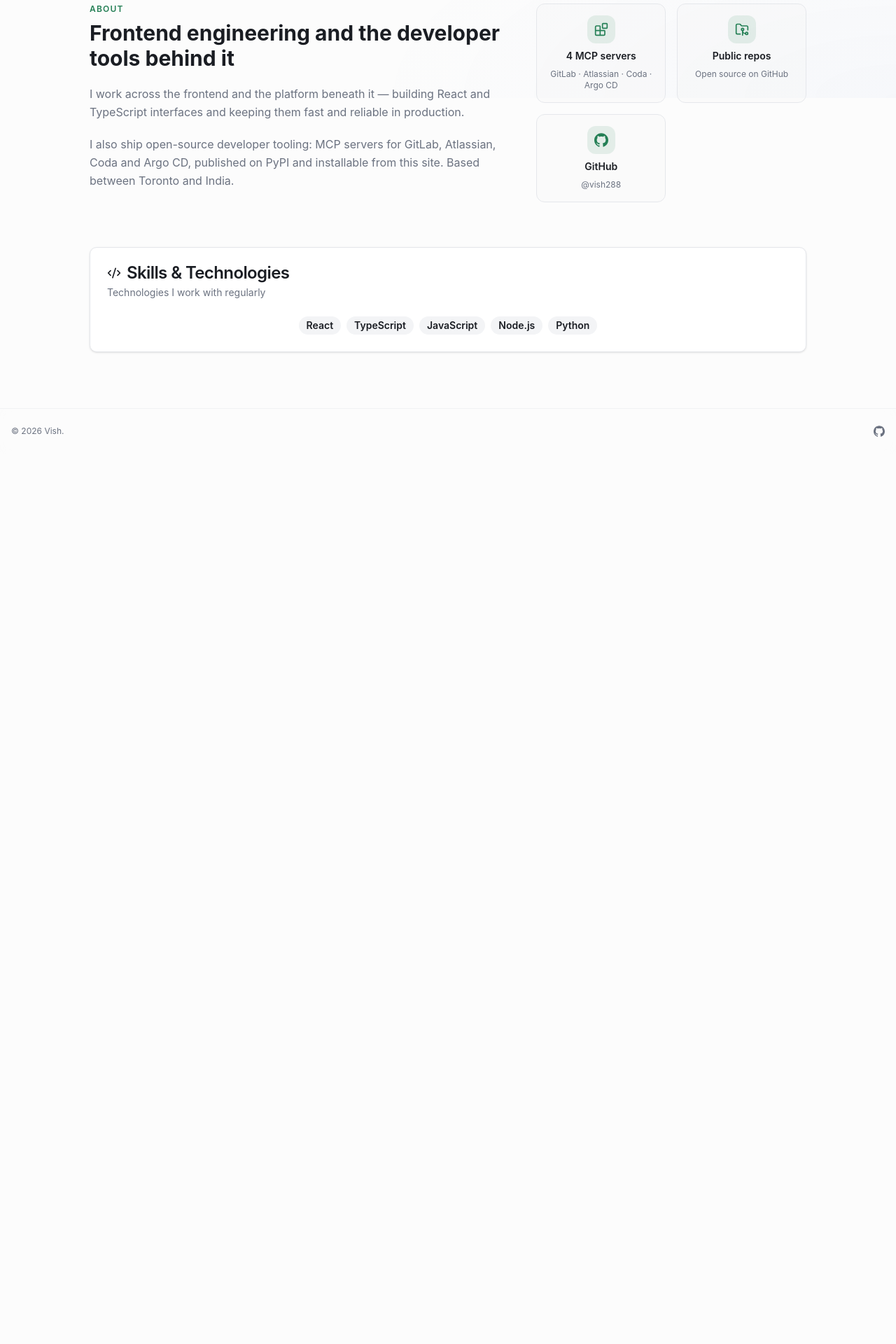
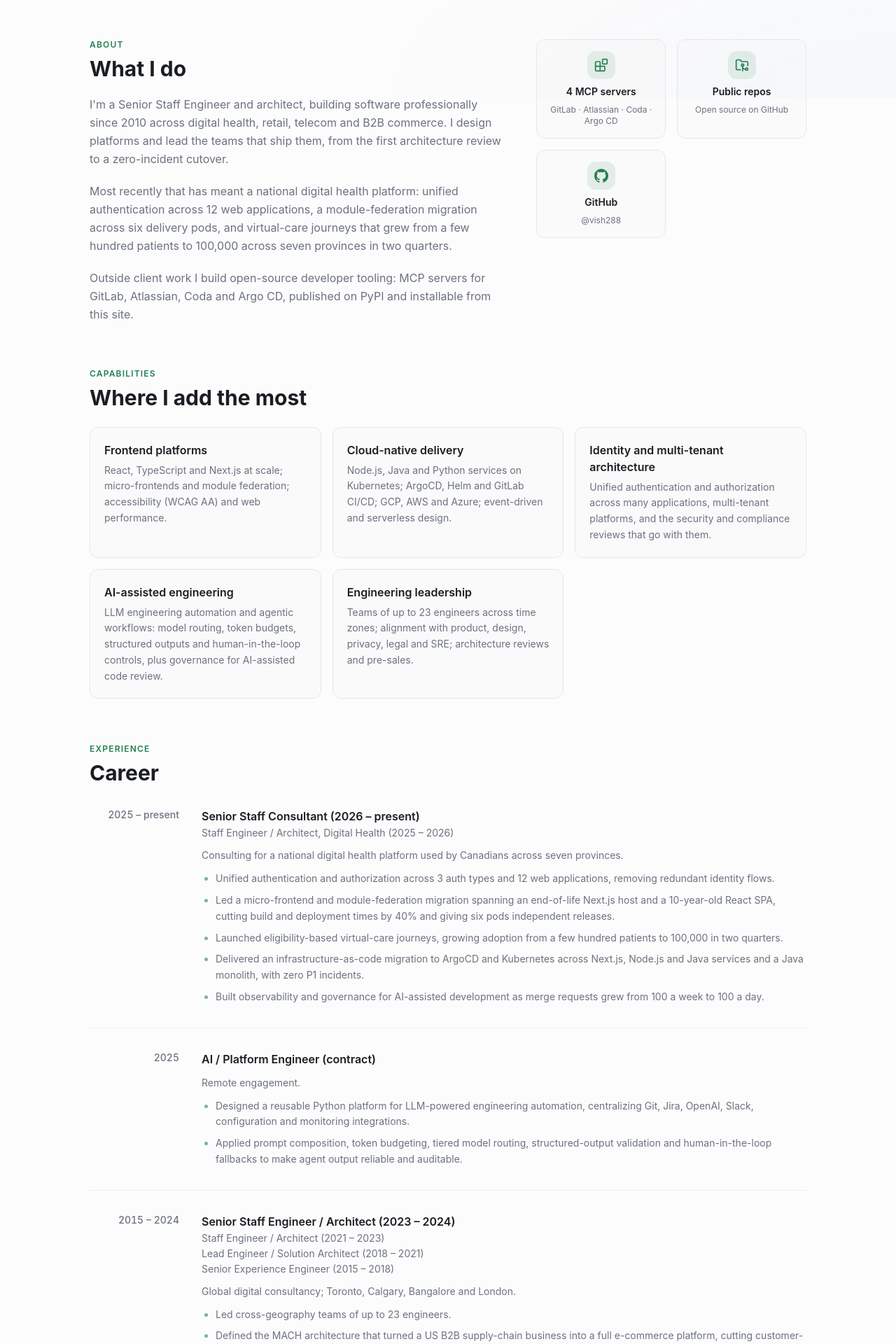
Before and after one commit to vish288/vish288.github.io, a React (Vite) app: page / in a window 1280 px wide. Shown: the part 660-2580 px from the top of the page at 70% size. Before the commit the page ends 1308 px from the top, so only its background shows below. Built offline with nearby package versions, Linux system fonts and the light colour scheme; no server answers.

Commit message:
feat(about): add capabilities and experience sections

```diff
--- a/src/constants/appStrings.ts
+++ b/src/constants/appStrings.ts
@@ -2,8 +2,9 @@
   // Personal Information
   DISPLAY_NAME: 'Vish',
   FULL_NAME: 'Visweshwaran S',
+  ROLE: 'Senior Staff Engineer & Architect',
   TAGLINE:
-    'Frontend & platform engineer. I build React apps and MCP servers for GitLab, Atlassian, Coda and Argo CD.',
+    'I lead platform modernization for large enterprises: unified identity, micro-frontends, cloud-native delivery and LLM-powered engineering tooling.',
   LOCATION: 'Toronto, Canada & India',
   GITHUB_URL: 'https://github.com/vish288',
   LINKEDIN_URL: 'https://www.linkedin.com/in/suryanarayananvisweshwaran/',
@@ -11,29 +12,110 @@
   // Navigation
   NAV_ABOUT: 'About',
   NAV_REPOSITORIES: 'Repositories',
-  NAV_MCP: 'MCP Install',
 
-  // About Page
-  ABOUT_TITLE: 'About Me',
-  ABOUT_SUBTITLE: 'Frontend and platform engineering, plus open-source developer tooling.',
-  ABOUT_DESCRIPTION_1:
-    'I work across the frontend and the platform beneath it — building React and TypeScript interfaces and keeping them fast and reliable in production.',
-  ABOUT_DESCRIPTION_2:
-    'I also ship open-source developer tooling: MCP servers for GitLab, Atlassian, Coda and Argo CD, published on PyPI and installable from this site. Based between Toronto and India.',
+  // About section
+  ABOUT_EYEBROW: 'About',
+  ABOUT_HEADING: 'What I do',
+  ABOUT_P1:
+    "I'm a Senior Staff Engineer and architect, building software professionally since 2010 across digital health, retail, telecom and B2B commerce. I design platforms and lead the teams that ship them, from the first architecture review to a zero-incident cutover.",
+  ABOUT_P2:
+    'Most recently that has meant a national digital health platform: unified authentication across 12 web applications, a module-federation migration across six delivery pods, and virtual-care journeys that grew from a few hundred patients to 100,000 across seven provinces in two quarters.',
+  ABOUT_P3:
+    'Outside client work I build open-source developer tooling: MCP servers for GitLab, Atlassian, Coda and Argo CD, published on PyPI and installable from this site.',
 
-  SKILLS_TITLE: 'Skills & Technologies',
-  SKILLS_SUBTITLE: 'Technologies I work with regularly',
+  // Capabilities section
+  CAPABILITIES_EYEBROW: 'Capabilities',
+  CAPABILITIES_HEADING: 'Where I add the most',
+  CAPABILITIES: [
+    {
+      title: 'Frontend platforms',
+      body: 'React, TypeScript and Next.js at scale; micro-frontends and module federation; accessibility (WCAG AA) and web performance.',
+    },
+    {
+      title: 'Cloud-native delivery',
+      body: 'Node.js, Java and Python services on Kubernetes; ArgoCD, Helm and GitLab CI/CD; GCP, AWS and Azure; event-driven and serverless design.',
+    },
+    {
+      title: 'Identity and multi-tenant architecture',
+      body: 'Unified authentication and authorization across many applications, multi-tenant platforms, and the security and compliance reviews that go with them.',
+    },
+    {
+      title: 'AI-assisted engineering',
+      body: 'LLM engineering automation and agentic workflows: model routing, token budgets, structured outputs and human-in-the-loop controls, plus governance for AI-assisted code review.',
+    },
+    {
+      title: 'Engineering leadership',
+      body: 'Teams of up to 23 engineers across time zones; alignment with product, design, privacy, legal and SRE; architecture reviews and pre-sales.',
+    },
+  ],
 
-  CONNECT_TITLE: "Let's Connect",
-  CONNECT_SUBTITLE: 'Open to professional opportunities and collaborations',
+  // Experience section
+  EXPERIENCE_EYEBROW: 'Experience',
+  EXPERIENCE_HEADING: 'Career',
+  EXPERIENCE: [
+    {
+      period: '2025 – present',
+      roles: [
+        'Senior Staff Consultant (2026 – present)',
+        'Staff Engineer / Architect, Digital Health (2025 – 2026)',
+      ],
+      context:
+        'Consulting for a national digital health platform used by Canadians across seven provinces.',
+      bullets: [
+        'Unified authentication and authorization across 3 auth types and 12 web applications, removing redundant identity flows.',
+        'Led a micro-frontend and module-federation migration spanning an end-of-life Next.js host and a 10-year-old React SPA, cutting build and deployment times by 40% and giving six pods independent releases.',
+        'Launched eligibility-based virtual-care journeys, growing adoption from a few hundred patients to 100,000 in two quarters.',
+        'Delivered an infrastructure-as-code migration to ArgoCD and Kubernetes across Next.js, Node.js and Java services and a Java monolith, with zero P1 incidents.',
+        'Built observability and governance for AI-assisted development as merge requests grew from 100 a week to 100 a day.',
+      ],
+    },
+    {
+      period: '2025',
+      roles: ['AI / Platform Engineer (contract)'],
+      context: 'Remote engagement.',
+      bullets: [
+        'Designed a reusable Python platform for LLM-powered engineering automation, centralizing Git, Jira, OpenAI, Slack, configuration and monitoring integrations.',
+        'Applied prompt composition, token budgeting, tiered model routing, structured-output validation and human-in-the-loop fallbacks to make agent output reliable and auditable.',
+      ],
+    },
+    {
+      period: '2015 – 2024',
+      roles: [
+        'Senior Staff Engineer / Architect (2023 – 2024)',
+        'Staff Engineer / Architect (2021 – 2023)',
+        'Lead Engineer / Solution Architect (2018 – 2021)',
+        'Senior Experience Engineer (2015 – 2018)',
+      ],
+      context: 'Global digital consultancy; Toronto, Calgary, Bangalore and London.',
+      bullets: [
+        'Led cross-geography teams of up to 23 engineers.',
+        'Defined the MACH architecture that turned a US B2B supply-chain business into a full e-commerce platform, cutting customer-acquisition cost by 33%.',
+        'Re-platformed a health solution for a major Canadian retailer onto a MACH architecture.',
+        'Architected the organization’s first cloud-native notification platform (serverless, Pub/Sub, Firestore), adopted enterprise-wide and reused for nationwide vaccination scheduling.',
+        'Led headless e-commerce and multi-tenant Node.js/React architectures for telecom and North American retail clients.',
+        'Recognized three times for leadership and architecture between 2019 and 2022.',
+      ],
+    },
+    {
+      period: '2010 – 2015',
+      roles: [
+        'Associate Consultant, Technology (2013 – 2015)',
+        'Senior Systems Engineer (2010 – 2013)',
+      ],
+      context: 'IT services; Chennai.',
+      bullets: [
+        'Led a remote team of 7 developers building a B2B white-label platform.',
+        'Built a JavaScript framework that merged multiple action flows into one process for retail banking clients.',
+      ],
+    },
+  ],
+  EXPERIENCE_EDUCATION: 'B.E. Electronics and Communication, Anna University',
+  EXPERIENCE_LINK: 'Full history on LinkedIn',
+  EXPERIENCE_CTA: 'Experience',
 
-  // Buttons
-  BTN_GITHUB: 'GitHub',
-  BTN_LINKEDIN: 'LinkedIn',
-  BTN_HOME: 'Go to Homepage',
-
-  // Error Messages
-  ERROR_REPOSITORY_LOAD: 'Failed to load repository data',
+  // Skills word cloud (repo-derived)
+  SKILLS_TITLE: 'From my public repos',
+  SKILLS_SUBTITLE: 'Languages and topics across my GitHub repositories',
 
   // Loading States
   LOADING_REPOSITORIES: 'Loading repositories...',
--- a/src/pages/About.tsx
+++ b/src/pages/About.tsx
@@ -27,6 +27,12 @@
   )
 }
 
+function Eyebrow({ children }: { children: string }) {
+  return (
+    <p className='text-xs font-semibold uppercase tracking-widest text-primary mb-2'>{children}</p>
+  )
+}
+
 export default function About() {
   const { repositories, loading, error } = useGitHubRepositories()
 
@@ -52,7 +58,11 @@
               {APP_STRINGS.FULL_NAME}
             </h1>
 
-            <p className='text-lg sm:text-xl text-muted-foreground mb-4 max-w-2xl mx-auto'>
+            <p className='text-xl sm:text-2xl font-semibold text-foreground mb-4'>
+              {APP_STRINGS.ROLE}
+            </p>
+
+            <p className='text-lg text-muted-foreground mb-4 max-w-2xl mx-auto leading-relaxed'>
               {APP_STRINGS.TAGLINE}
             </p>
 
@@ -84,6 +94,9 @@
                   LinkedIn
                 </a>
               </Button>
+              <Button variant='ghost' asChild size='lg'>
+                <a href='#experience'>{APP_STRINGS.EXPERIENCE_CTA}</a>
+              </Button>
             </div>
           </div>
         </section>
@@ -94,19 +107,12 @@
             {/* Left: narrative (3/5) */}
             <div className='md:col-span-3 space-y-5'>
               <div>
-                <p className='text-xs font-semibold uppercase tracking-widest text-primary mb-2'>
-                  About
-                </p>
-                <h2 className='text-2xl sm:text-3xl font-bold mb-4'>
-                  Frontend engineering and the developer tools behind it
-                </h2>
+                <Eyebrow>{APP_STRINGS.ABOUT_EYEBROW}</Eyebrow>
+                <h2 className='text-2xl sm:text-3xl font-bold'>{APP_STRINGS.ABOUT_HEADING}</h2>
               </div>
-              <p className='text-muted-foreground leading-relaxed'>
-                {APP_STRINGS.ABOUT_DESCRIPTION_1}
-              </p>
-              <p className='text-muted-foreground leading-relaxed'>
-                {APP_STRINGS.ABOUT_DESCRIPTION_2}
-              </p>
+              <p className='text-muted-foreground leading-relaxed'>{APP_STRINGS.ABOUT_P1}</p>
+              <p className='text-muted-foreground leading-relaxed'>{APP_STRINGS.ABOUT_P2}</p>
+              <p className='text-muted-foreground leading-relaxed'>{APP_STRINGS.ABOUT_P3}</p>
             </div>
 
             {/* Right: highlights — each points at something verifiable */}
@@ -155,7 +161,76 @@
           </div>
         </section>
 
-        {/* Skills Word Cloud */}
+        {/* Capabilities */}
+        <section className='mb-16'>
+          <Eyebrow>{APP_STRINGS.CAPABILITIES_EYEBROW}</Eyebrow>
+          <h2 className='text-2xl sm:text-3xl font-bold mb-6'>
+            {APP_STRINGS.CAPABILITIES_HEADING}
+          </h2>
+          <dl className='grid gap-4 sm:grid-cols-2 lg:grid-cols-3'>
+            {APP_STRINGS.CAPABILITIES.map(cap => (
+              <div key={cap.title} className='rounded-xl border bg-muted/30 p-5'>
+                <dt className='font-semibold text-foreground'>{cap.title}</dt>
+                <dd className='mt-1.5 text-sm text-muted-foreground leading-relaxed'>{cap.body}</dd>
+              </div>
+            ))}
+          </dl>
+        </section>
+
+        {/* Experience */}
+        <section id='experience' className='mb-16 scroll-mt-20'>
+          <Eyebrow>{APP_STRINGS.EXPERIENCE_EYEBROW}</Eyebrow>
+          <h2 className='text-2xl sm:text-3xl font-bold mb-8'>{APP_STRINGS.EXPERIENCE_HEADING}</h2>
+
+          <ol className='space-y-0'>
+            {APP_STRINGS.EXPERIENCE.map(entry => (
+              <li
+                key={entry.period + entry.roles[0]}
+                className='grid gap-2 border-t border-border/60 py-8 first:border-t-0 first:pt-0 md:grid-cols-[8rem_1fr] md:gap-8'
+              >
+                <p className='text-sm font-medium text-muted-foreground tabular-nums md:text-right'>
+                  {entry.period}
+                </p>
+                <div className='space-y-3'>
+                  <h3 className='font-semibold text-foreground'>
+                    {entry.roles.map((role, i) => (
+                      <span
+                        key={role}
+                        className={
+                          i === 0
+                            ? 'block'
+                            : 'block text-sm font-normal text-muted-foreground mt-0.5'
+                        }
+                      >
+                        {role}
+                      </span>
+                    ))}
+                  </h3>
+                  <p className='text-sm text-muted-foreground'>{entry.context}</p>
+                  <ul className='list-disc space-y-2 pl-5 text-sm leading-relaxed text-muted-foreground marker:text-primary/60'>
+                    {entry.bullets.map(bullet => (
+                      <li key={bullet}>{bullet}</li>
+                    ))}
+                  </ul>
+                </div>
+              </li>
+            ))}
+          </ol>
+
+          <div className='mt-8 flex flex-col gap-1 border-t border-border/60 pt-6 text-sm text-muted-foreground md:flex-row md:items-center md:justify-between'>
+            <span>{APP_STRINGS.EXPERIENCE_EDUCATION}</span>
+            <a
+              href={APP_STRINGS.LINKEDIN_URL}
+              target='_blank'
+              rel='noopener noreferrer'
+              className='font-medium text-primary underline-offset-4 hover:underline'
+            >
+              {APP_STRINGS.EXPERIENCE_LINK}
+            </a>
+          </div>
+        </section>
+
+        {/* Skills Word Cloud — from public repos */}
         <section className='mb-12'>
           <Card>
             <CardHeader>
```
Also changed, not shown: 1 other file (tests, documents, lock files or other folders).
